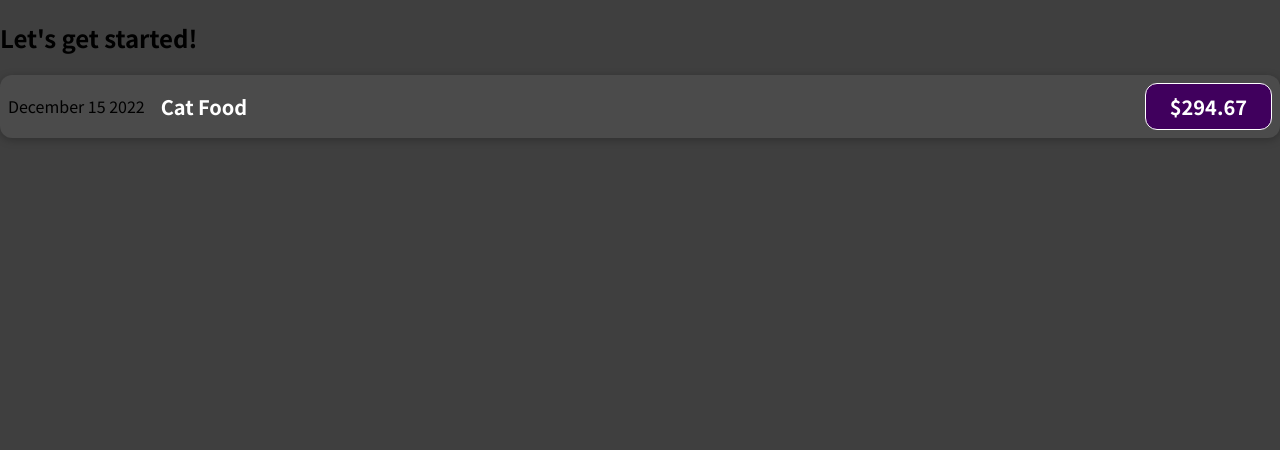
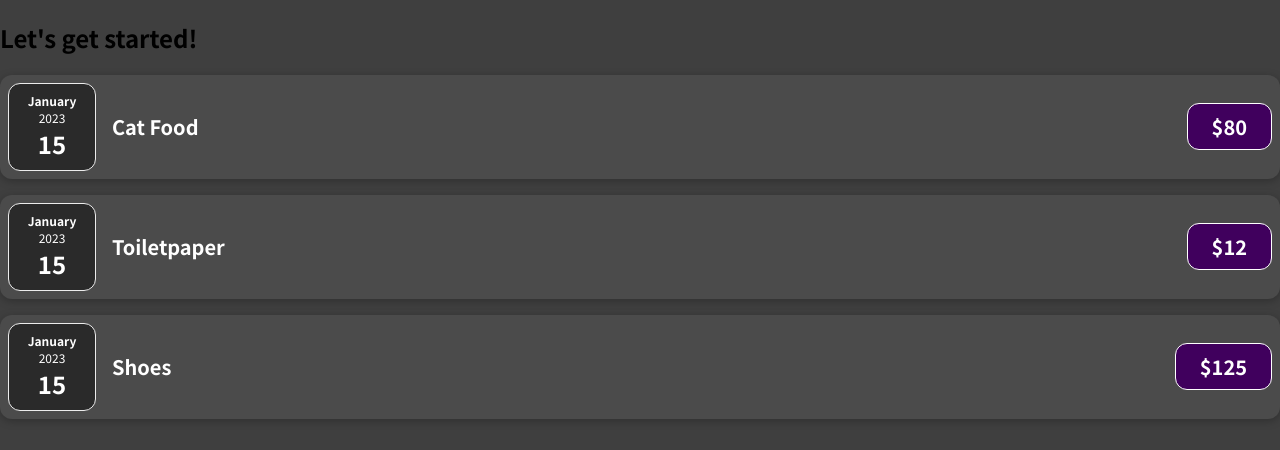
Before and after one commit to smackdh/react-complete-guide, a JavaScript app: page / in a window 1280 px wide. Shown: the top 450 px of the page. Built offline with nearby package versions, Linux system fonts and the light colour scheme.

Commit message:
separated date as new component and added css

```diff
--- a/src/App.js
+++ b/src/App.js
@@ -1,10 +1,35 @@
 import ExpenseItem from "./components/ExpenseItem";
 
 function App() {
+  const expenses = [
+    { id: "e1", title: "Cat Food", amount: 80, date: new Date(2022, 12, 15) },
+    {
+      id: "e2",
+      title: "Toiletpaper",
+      amount: 12,
+      date: new Date(2022, 12, 15),
+    },
+    { id: "e3", title: "Shoes", amount: 125, date: new Date(2022, 12, 15) },
+  ];
+
   return (
     <div>
       <h2>Let's get started!</h2>
-      <ExpenseItem></ExpenseItem>
+      <ExpenseItem
+        title={expenses[0].title}
+        amount={expenses[0].amount}
+        date={expenses[0].date}
+      />
+      <ExpenseItem
+        title={expenses[1].title}
+        amount={expenses[1].amount}
+        date={expenses[1].date}
+      />
+      <ExpenseItem
+        title={expenses[2].title}
+        amount={expenses[2].amount}
+        date={expenses[2].date}
+      />
     </div>
   );
 }
--- /dev/null
+++ b/src/components/ExpenseDate.css
@@ -0,0 +1,26 @@
+.expense-date {
+  display: flex;
+  flex-direction: column;
+  width: 5.5rem;
+  height: 5.5rem;
+  border: 1px solid #ececec;
+  background-color: #2a2a2a;
+  color: white;
+  border-radius: 12px;
+  align-items: center;
+  justify-content: center;
+}
+
+.expense-date__month {
+  font-size: 0.75rem;
+  font-weight: bold;
+}
+
+.expense-date__year {
+  font-size: 0.75rem;
+}
+
+.expense-date__day {
+  font-size: 1.5rem;
+  font-weight: bold;
+}
--- /dev/null
+++ b/src/components/ExpenseDate.js
@@ -0,0 +1,17 @@
+import "./ExpenseDate.css";
+
+function ExpenseDate(props) {
+  const month = props.date.toLocaleString("en-US", { month: "long" });
+  const day = props.date.toLocaleString("en-US", { day: "2-digit" });
+  const year = props.date.getFullYear();
+
+  return (
+    <div className="expense-date">
+      <div className="expense-date__month">{month}</div>
+      <div className="expense-date__year">{year}</div>
+      <div className="expense-date__day">{day}</div>
+    </div>
+  );
+}
+
+export default ExpenseDate;
--- a/src/components/ExpenseItem.js
+++ b/src/components/ExpenseItem.js
@@ -1,12 +1,13 @@
 import "./ExpenseItem.css";
+import ExpenseDate from "./ExpenseDate";
 
-function ExpenseItem() {
+function ExpenseItem(props) {
   return (
     <div className="expense-item">
-      <div>December 15 2022</div>
+      <ExpenseDate date={props.date} />
       <div className="expense-item__description">
-        <h2>Cat Food</h2>
-        <div className="expense-item__price">$294.67</div>
+        <h2>{props.title}</h2>
+        <div className="expense-item__price">${props.amount}</div>
       </div>
     </div>
   );
```
